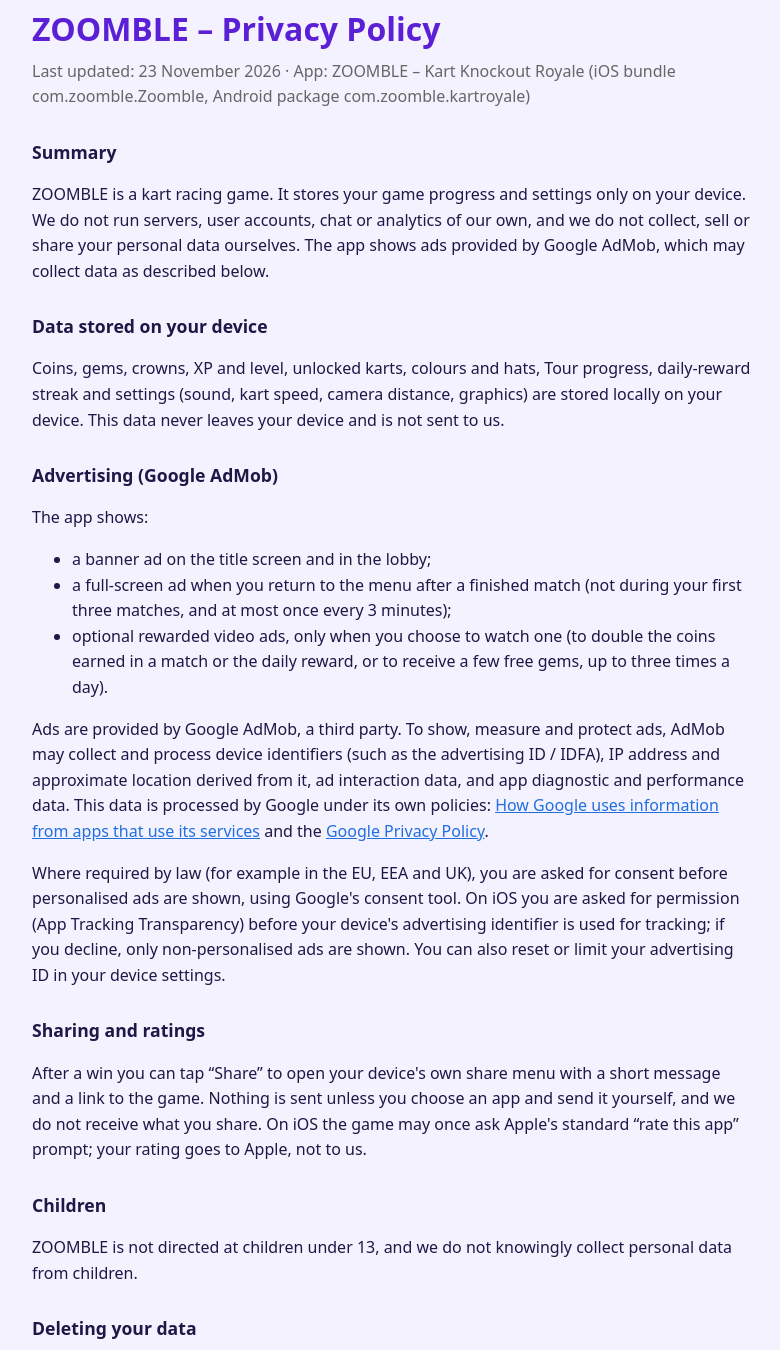
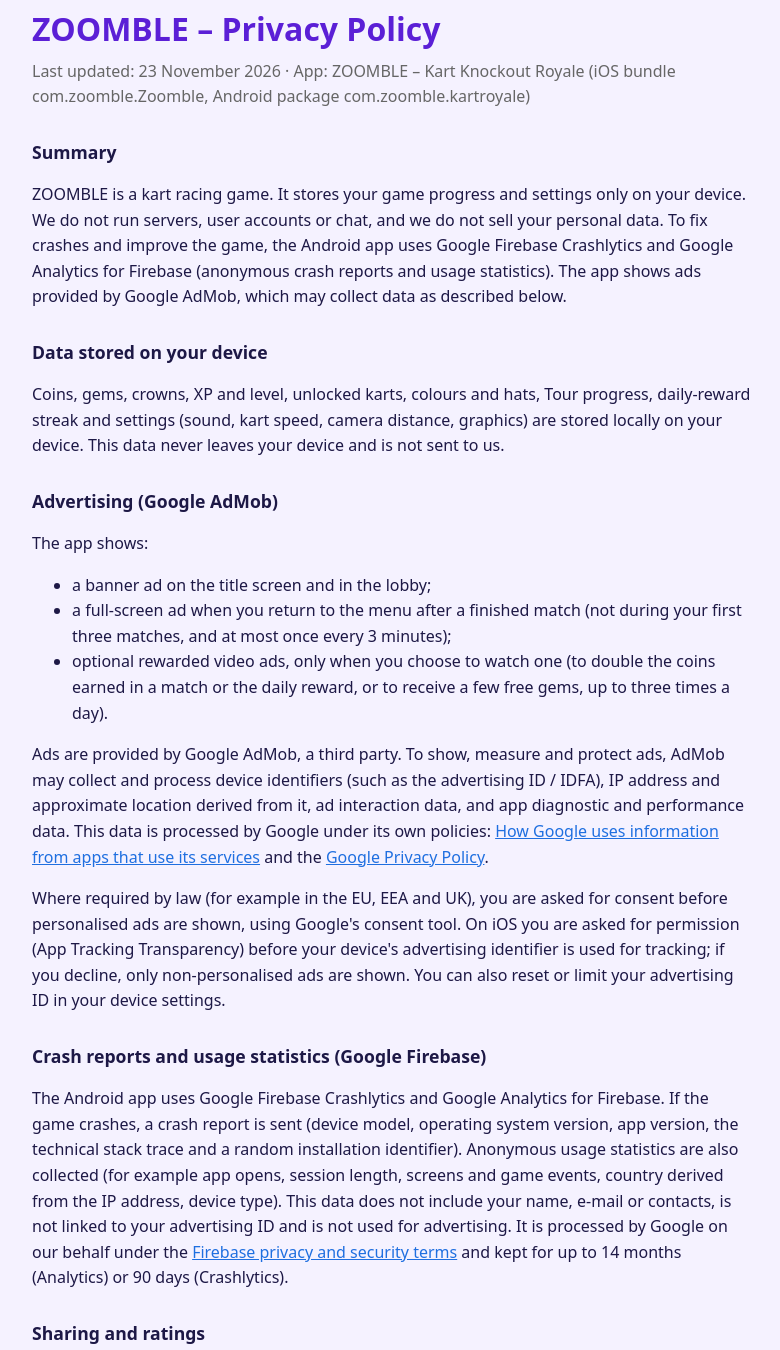
Before and after one commit to safetcosovic/unarrow-privacy, a plain HTML site: page zoomble/privacy.html in a window 1280 px wide. Shown: the part 50-1400 px from the top of the page, without its empty margins (248-1028 px from the left). Drawn offline with Linux system fonts and the light colour scheme.

Commit message:
ZOOMBLE privacy: Firebase Crashlytics and Analytics
Co-Authored-By: Claude Opus 5.5 <noreply@anthropic.com>
Claude-Session: https://claude.ai/code/session_01PoJLX1hjyQQ1Z6UUq7CXdx

```diff
--- a/zoomble/privacy.html
+++ b/zoomble/privacy.html
@@ -14,7 +14,7 @@
 <h1>ZOOMBLE – Privacy Policy</h1>
 <p class="muted">Last updated: 23 November 2026 · App: ZOOMBLE – Kart Knockout Royale (iOS bundle com.zoomble.Zoomble, Android package com.zoomble.kartroyale)</p>
 <h2>Summary</h2>
-<p>ZOOMBLE is a kart racing game. It stores your game progress and settings only on your device. We do not run servers, user accounts, chat or analytics of our own, and we do not collect, sell or share your personal data ourselves. The app shows ads provided by Google AdMob, which may collect data as described below.</p>
+<p>ZOOMBLE is a kart racing game. It stores your game progress and settings only on your device. We do not run servers, user accounts or chat, and we do not sell your personal data. To fix crashes and improve the game, the Android app uses Google Firebase Crashlytics and Google Analytics for Firebase (anonymous crash reports and usage statistics). The app shows ads provided by Google AdMob, which may collect data as described below.</p>
 <h2>Data stored on your device</h2>
 <p>Coins, gems, crowns, XP and level, unlocked karts, colours and hats, Tour progress, daily-reward streak and settings (sound, kart speed, camera distance, graphics) are stored locally on your device. This data never leaves your device and is not sent to us.</p>
 <h2>Advertising (Google AdMob)</h2>
@@ -26,6 +26,8 @@
 </ul>
 <p>Ads are provided by Google AdMob, a third party. To show, measure and protect ads, AdMob may collect and process device identifiers (such as the advertising ID / IDFA), IP address and approximate location derived from it, ad interaction data, and app diagnostic and performance data. This data is processed by Google under its own policies: <a href="https://policies.google.com/technologies/ads">How Google uses information from apps that use its services</a> and the <a href="https://policies.google.com/privacy">Google Privacy Policy</a>.</p>
 <p>Where required by law (for example in the EU, EEA and UK), you are asked for consent before personalised ads are shown, using Google's consent tool. On iOS you are asked for permission (App Tracking Transparency) before your device's advertising identifier is used for tracking; if you decline, only non-personalised ads are shown. You can also reset or limit your advertising ID in your device settings.</p>
+<h2>Crash reports and usage statistics (Google Firebase)</h2>
+<p>The Android app uses Google Firebase Crashlytics and Google Analytics for Firebase. If the game crashes, a crash report is sent (device model, operating system version, app version, the technical stack trace and a random installation identifier). Anonymous usage statistics are also collected (for example app opens, session length, screens and game events, country derived from the IP address, device type). This data does not include your name, e-mail or contacts, is not linked to your advertising ID and is not used for advertising. It is processed by Google on our behalf under the <a href="https://firebase.google.com/support/privacy">Firebase privacy and security terms</a> and kept for up to 14 months (Analytics) or 90 days (Crashlytics).</p>
 <h2>Sharing and ratings</h2>
 <p>After a win you can tap “Share” to open your device's own share menu with a short message and a link to the game. Nothing is sent unless you choose an app and send it yourself, and we do not receive what you share. On iOS the game may once ask Apple's standard “rate this app” prompt; your rating goes to Apple, not to us.</p>
 <h2>Children</h2>
```
